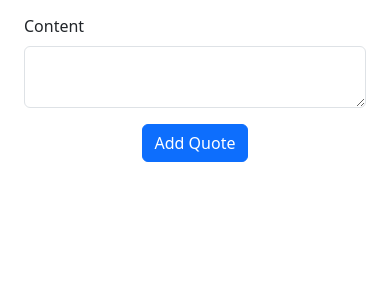
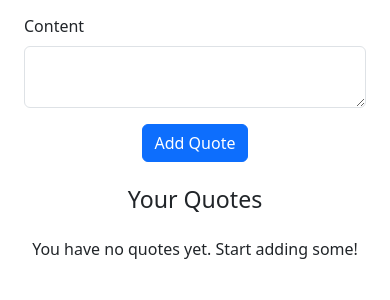
Before and after one commit to CroftsDeveloper/Quote_Diary, a Flask app: template templates/dashboard.html in a window 390 px wide. Shown: the part 233-533 px from the top of the page. Run offline with Flask 3, Linux system fonts and the light colour scheme; the template is opened without the code that fills it: values that come from a table or form of the project are taken from there, others are empty; the visitor is signed in with stand-in values (Sample User, id 1); some libraries are stand-ins or nearby versions.

Commit message:
Implement Responsive Quote Display and Styling on Dashboard
**Responsive Grid for Quotes**:
- Deployed a Bootstrap responsive grid layout to display user quotes, enhancing the overall user experience

**Improved Quote Card Styling**:
- Adopted Bootstrap cards for individual quotes, incorporating clear blockquotes and action buttons

**Enhanced User Interaction**:
- Focused on user interaction by streamlining the quote display and action mechanisms.

```diff
--- a/templates/dashboard.html
+++ b/templates/dashboard.html
@@ -2,6 +2,7 @@
 
 {% block content %}
 <main class="container mt-5" role="main">
+    <!--  Greeting and welcome message for the user -->
     <div class="row mb-4">
         <div class="col-12 text-center">
             <h1>Welcome to Your Quote Dashboard</h1>
@@ -18,7 +19,7 @@
                     <div class="form-group mb-3">
                         {{ form.content.label(class="form-label") }}
                         {{ form.content(class="form-control") }}
-                        <!-- Display errors for content field if any -->
+                        <!-- Display errors for content field -->
                         {% if form.content.errors %}
                             <div class="alert alert-danger" role="alert">
                                 {% for error in form.content.errors %}{{ error }}{% endfor %}
@@ -32,5 +33,35 @@
             </div>
         </div>
     </section>
+
+    <!-- Displaying user's quotes in a responsive grid layout -->
+    <section aria-labelledby="userQuotesHeading">
+        <h2 id="userQuotesHeading" class="h3 text-center mb-4">Your Quotes</h2>
+        <div class="row row-cols-1 row-cols-md-4 g-4">
+            {% if quotes %}
+            {% for quote in quotes %}
+            <div class="col">
+                <div class="card h-100">
+                    <div class="card-body">
+                        <blockquote class="blockquote mb-2">
+                            <p>{{ quote.content }}</p>
+                            <footer class="blockquote-footer mt-2">{{ quote.author.username }}</footer>
+                        </blockquote>
+                    </div>
+                    <div class="card-footer text-center">
+                        <a href="{{ url_for('edit_quote', quote_id=quote.id) }}" class="btn btn-secondary btn-sm">Edit Quote</a>
+                        <form method="POST" action="{{ url_for('delete_quote', quote_id=quote.id) }}" class="delete-form d-inline">
+                            {{ form.hidden_tag() }}
+                            <button type="submit" class="btn btn-danger btn-sm">Delete Quote</button>
+                        </form>
+                    </div>
+                </div>
+            </div>
+            {% endfor %}
+            {% else %}
+            <p class="text-center">You have no quotes yet. Start adding some!</p>
+            {% endif %}
+        </div>
+    </section>
 </main>
 {% endblock %}
```
